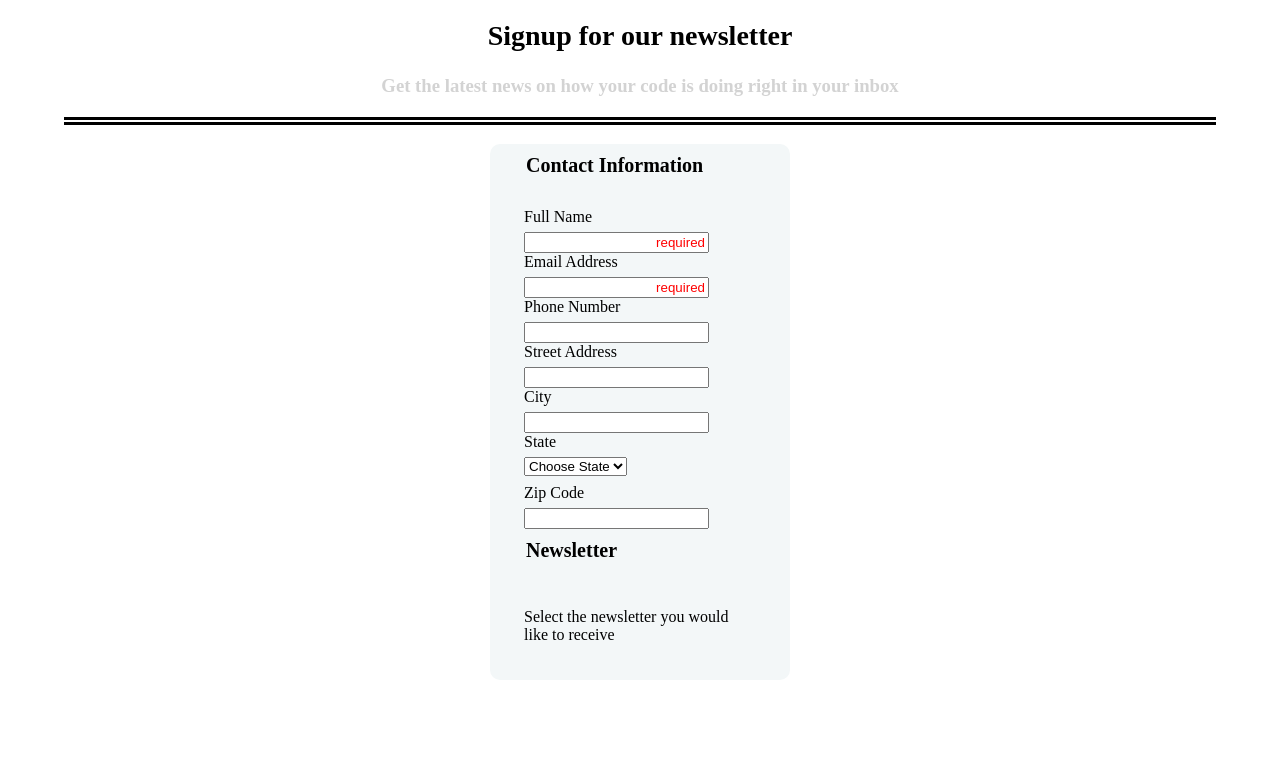
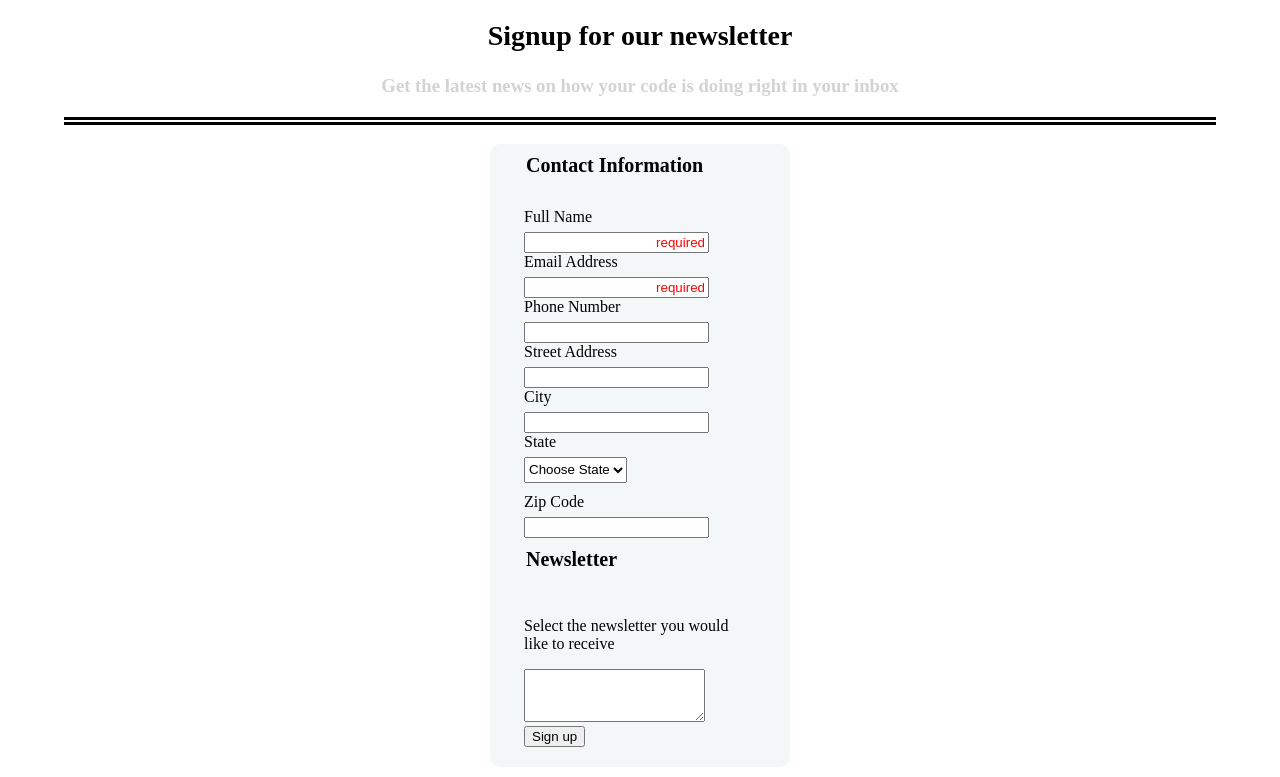
Before and after one commit to lucatardi/treehouse-project-3-, a plain HTML site: page index.html in a window 1280 px wide. Shown: the part 118-895 px from the top of the page. Before the commit the page ends 808 px from the top, so only its background shows below. Drawn offline with Linux system fonts and the light colour scheme; a web font is replaced by a local one.

Commit message:
adding more text and styling

```diff
--- a/css/main.css
+++ b/css/main.css
@@ -1,4 +1,4 @@
-
+/*base styles*/
 * {
   box-sizing: border-box;
 }
@@ -51,6 +51,7 @@ form {
   text-align: left;
 }
 
+
 input[type="text"],
 input[type="email"],
 input[type="phone"],
@@ -71,17 +72,26 @@ input[type="zipcode"],{
 label {
   display: block;
   margin-bottom: 6px;
+  width:200px;
+  text-align: left;
 }
 input::placeholder {
   color: red;
   text-align: right;
 }
 
-#state {
-margin-top: : 6px;
-margin-bottom: 8px;
+select {
+margin-bottom: 10px;
+height:26px;
+
 }
-
+input:focus,
+textarea:focus {
+  border-color:#000;
+}
+textarea {
+  height: 4em;
+}
 
 /*media query*/
 @media(min-width 768px){
--- a/index.html
+++ b/index.html
@@ -17,24 +17,29 @@
     <h3>Get the latest news on how your code is doing right in your inbox</h3>
 
 <form action="index.html" method="post">
-  <fieldset>
-  <legend>Contact Information</legend>
-
+  <fieldset id="contact_information" class="container">
+      <legend>Contact Information</legend>
+<div>
     <label for="name">Full Name</label>
     <input required type="text" id="name" name="user_name" placeholder="required">
-
+</div>
+<div>
     <label for="email">Email Address</label>
     <input required type="email" id="email" name="user_email" placeholder="required">
-
+</div>
+<div>
     <label for"phone">Phone Number</label>
     <input type="tel" id="phone" name="phone_number">
-
+</div>
+<div>
     <label for"address">Street Address </label>
     <input for="street-address" id="address" name="address">
-
+</div>
+<div>
     <label for="city">City</label>
     <input type="text" id="city" name="user_city">
-
+</div>
+<div>
     <label for="state">State</label>
     <select id="state" name="user_state">
       <option value="" disabled selected>Choose State</option>
@@ -44,12 +49,11 @@
       <option value="hawaii">Hawaii</option>
       <option value="texas">Texas</option>
     </select>
-
-
+</div>
+<div>
     <label for="zip">Zip Code</label>
     <input type="text" id="zip" name="user_zip">
-
-
+</div>
 
 </fieldset>
 
@@ -57,6 +61,16 @@
   <legend>Newsletter</legend>
   <p>Select the newsletter you would like to receive</p>
 
+<textarea>
+</textarea>
+<div class="button">
+  <button type="submit">Sign up</button>
+</div>
+
+
+
+
+
 
 
 </form>
```
